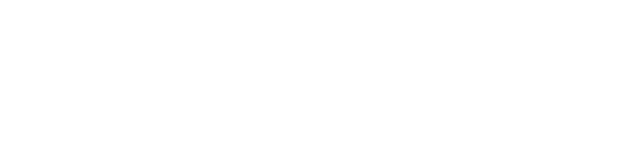
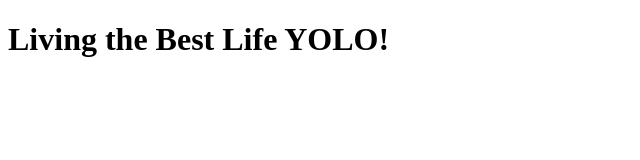
Before and after one commit to Bevilax/git-lesson, a plain HTML site: page index.html in a window 1280 px wide. Shown: the whole page, without its empty margins (0-640 px from the left). Drawn offline with Linux system fonts and the light colour scheme.

Commit message:
adding a header

```diff
--- a/index.html
+++ b/index.html
@@ -7,6 +7,6 @@
     <title>Document</title>
 </head>
 <body>
-
+    <h1>Living the Best Life YOLO!</h1>
 </body>
 </html>
```
